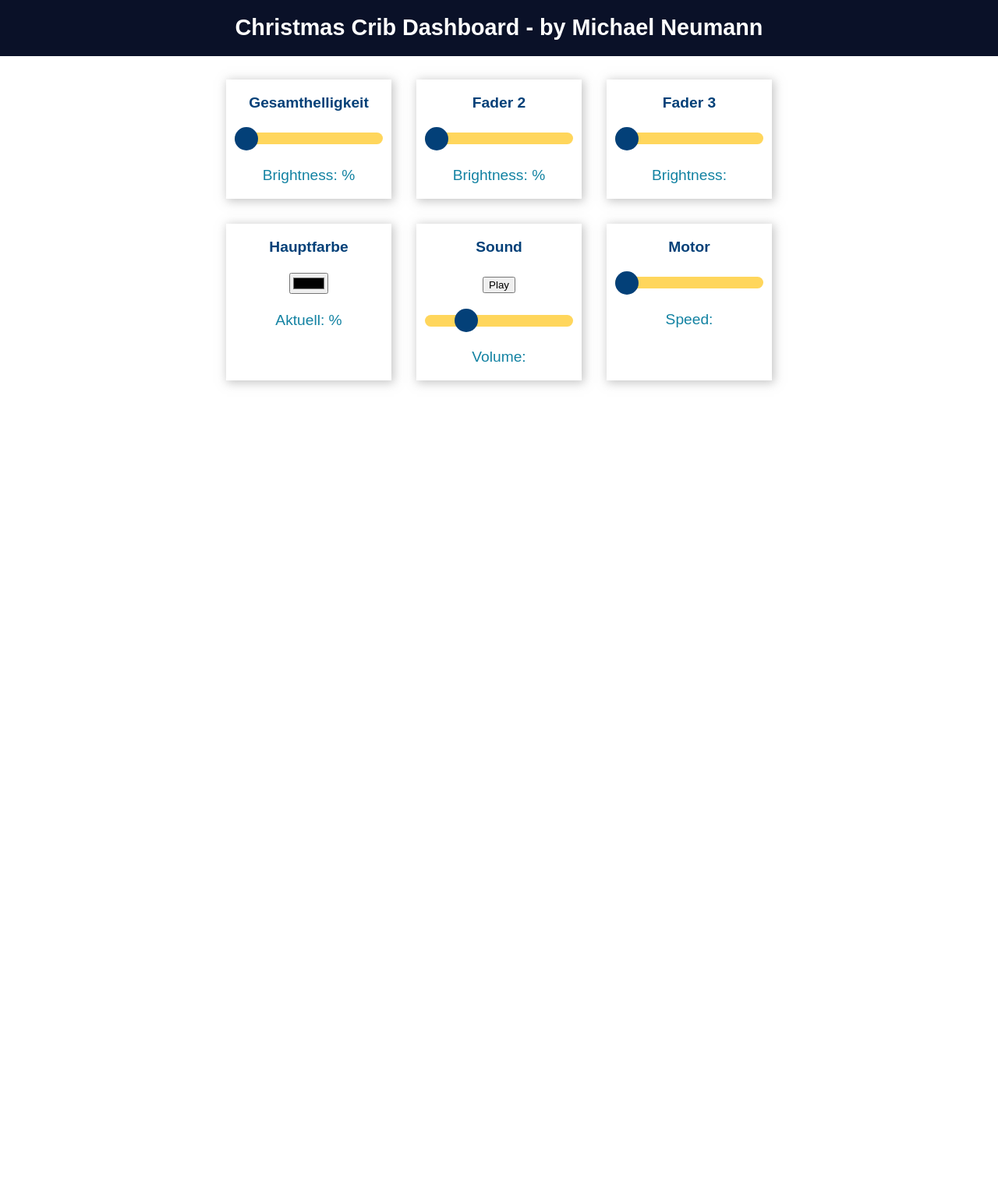
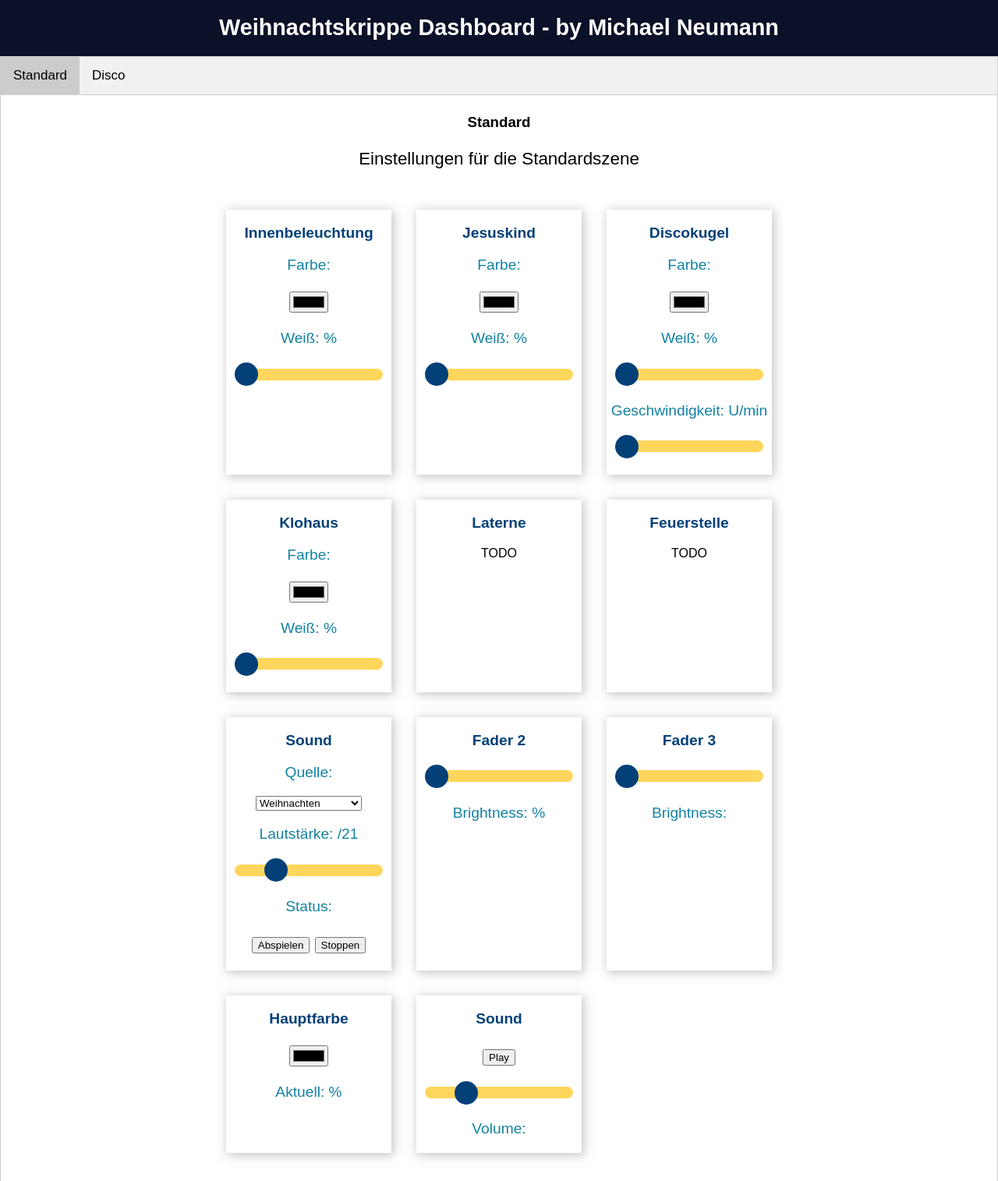
Before and after one commit to neumicha/christmas-crib, a plain HTML site: page data/webserver/index.html in a window 1280 px wide. Shown: the whole page at 78% size. Before the commit the page ends 800 px from the top, so only its background shows below. Drawn offline with Linux system fonts and the light colour scheme.

Commit message:
WIP: Build better web UI

```diff
--- a/data/webserver/index.html
+++ b/data/webserver/index.html
@@ -1,29 +1,120 @@
 <!-- Complete project details: https://randomnerdtutorials.com/esp32-web-server-websocket-sliders/ -->
 
 <!DOCTYPE html>
-<html>
+<html lang="de">
 
 <head>
-    <title>Christmas Crib Dashboard</title>
+    <meta charset="utf-8">
     <meta name="viewport" content="width=device-width, initial-scale=1">
     <link rel="icon" type="image/png" href="favicon.png">
     <link rel="stylesheet" type="text/css" href="style.css">
+    <title>Weihnachtskrippe - Dashboard</title>
 </head>
 
 <body>
     <div class="topnav">
-        <h1>Christmas Crib Dashboard - by Michael Neumann</h1>
+        <h1>Weihnachtskrippe Dashboard - by Michael Neumann</h1>
     </div>
+
+
+
+    <div class="tab">
+        <button class="tablinks" onclick="openTab(event, 'Default')" id="defaultTab">Standard</button>
+        <button class="tablinks" onclick="openTab(event, 'Disco')">Disco</button>
+    </div>
+
+    <div id="Default" class="tabcontent">
+        <h3>Standard</h3>
+        <p>Einstellungen für die Standardszene</p>
+
         <div class="content">
             <div class="card-grid">
                 <div class="card">
-                <p class="card-title">Gesamthelligkeit</p>
+                    <p class="card-title">Innenbeleuchtung</p>
+                    <p class="state">Farbe: <span id="color1RGBValue"></span></p>
                     <p class="switch">
-                    <input type="range" onchange="updateSliderPWM(this)" id="slider1" min="0" max="100" step="1"
-                        value="0" class="slider">
+                        <input type="color" onchange="updateColorRGB(this)" id="color1RGB" value="0">
                     </p>
-                <p class="state">Brightness: <span id="sliderValue1"></span> &percnt;</p>
+                    <p class="state">Weiß: <span id="color1WhiteValue"></span> %</p>
+                    <p class="switch">
+                        <input type="range" onchange="updateColorWhite(this)" id="color1White" min="0" max="100"
+                            step="1" value="0" class="slider">
+                    </p>
                 </div>
+                <div class="card">
+                    <p class="card-title">Jesuskind</p>
+                    <p class="state">Farbe: <span id="color2RGBValue"></span></p>
+                    <p class="switch">
+                        <input type="color" onchange="updateColorRGB(this)" id="color2RGB" value="0">
+                    </p>
+                    <p class="state">Weiß: <span id="color2WhiteValue"></span> %</p>
+                    <p class="switch">
+                        <input type="range" onchange="updateColorWhite(this)" id="color2White" min="0" max="100"
+                            step="1" value="0" class="slider">
+                    </p>
+                </div>
+                <div class="card">
+                    <p class="card-title">Discokugel</p>
+                    <p class="state">Farbe: <span id="color3RGBValue"></span></p>
+                    <p class="switch">
+                        <input type="color" onchange="updateColorRGB(this)" id="color3RGB" value="0">
+                    </p>
+                    <p class="state">Weiß: <span id="color3WhiteValue"></span> %</p>
+                    <p class="switch">
+                        <input type="range" onchange="updateColorWhite(this)" id="color3White" min="0" max="100"
+                            step="1" value="0" class="slider">
+                    </p>
+                    <p class="state">Geschwindigkeit: <span id="stepper1SpeedValue"></span> U/min</p>
+                    <p class="switch">
+                        <input type="range" onchange="updateStepperSpeed(this)" id="stepper1Speed" min="0" max="10"
+                            step="1" value="0" class="slider">
+                    </p>
+                </div>
+                <div class="card">
+                    <p class="card-title">Klohaus</p>
+                    <p class="state">Farbe: <span id="color4RGBValue"></span></p>
+                    <p class="switch">
+                        <input type="color" onchange="updateColorRGB(this)" id="color4RGB" value="0">
+                    </p>
+                    <p class="state">Weiß: <span id="color4WhiteValue"></span> %</p>
+                    <p class="switch">
+                        <input type="range" onchange="updateColorWhite(this)" id="color4White" min="0" max="100"
+                            step="1" value="0" class="slider">
+                    </p>
+                </div>
+                <div class="card">
+                    <p class="card-title">Laterne</p>
+                    TODO
+                </div>
+                <div class="card">
+                    <p class="card-title">Feuerstelle</p>
+                    TODO
+                </div>
+                <div class="card">
+                    <p class="card-title">Sound</p>
+                    <p class="state">Quelle: <span id="sound1SourceValue"></span></p>
+                    <select name="cars" id="cars">
+                        <option value="int:christmas">Weihnachten</option>
+                        <option
+                            value="http:http://stream.antennethueringen.de/live/aac-64/stream.antennethueringen.de/">
+                            Antenne Thüringen</option>
+                        <option value="http:https://stream.antenne.de/antenne/stream/mp3">Antenne Bayern</option>
+                    </select>
+                    <p class="state">Lautstärke: <span id="sound1VolumeValue"></span>/21</p>
+                    <p class="switch">
+                        <input type="range" onchange="updateVolume(this)" id="sound1Volume" min="0" max="21" step="1"
+                            value="5" class="slider">
+                    </p>
+                    <p class="state">Status: <span id="sound1SourceValue"></span></p>
+                    <p class="switch">
+                        <input type="button" onclick="playSound(this)" id="sound1Play" value="Abspielen">
+                        <input type="button" onclick="playSound(this)" id="sound1Stop" value="Stoppen">
+                    </p>
+                </div>
+
+
+
+
                 <div class="card">
                     <p class="card-title"> Fader 2</p>
                     <p class="switch">
@@ -58,15 +149,14 @@
                     </p>
                     <p class="state">Volume: <span id="sound1volumevalue"></span></p>
                 </div>
-            <div class="card">
-                <p class="card-title"> Motor</p>
-                <p class="switch">
-                    <input type="range" onchange="updateStepperSpeed(this)" id="stepper1" min="0" max="10" step="1"
-                        value="0" class="slider">
-                </p>
-                <p class="state">Speed: <span id="stepper1value"></span></p>
             </div>
         </div>
+    </div>
+
+
+    <div id="Disco" class="tabcontent">
+        <h3>Disco</h3>
+        <p>Paris is the capital of France.</p>
     </div>
     <script src="script.js"></script>
 </body>
--- a/data/webserver/script.js
+++ b/data/webserver/script.js
@@ -68,3 +68,21 @@ function onMessage(event) {
     document.getElementById("slider" + (i + 1).toString()).value = myObj[key];
   }
 }
+
+// Tabs
+function openTab(evt, tabName) {
+  var i, tabcontent, tablinks;
+  tabcontent = document.getElementsByClassName("tabcontent");
+  for (i = 0; i < tabcontent.length; i++) {
+    tabcontent[i].style.display = "none";
+  }
+  tablinks = document.getElementsByClassName("tablinks");
+  for (i = 0; i < tablinks.length; i++) {
+    tablinks[i].className = tablinks[i].className.replace(" active", "");
+  }
+  document.getElementById(tabName).style.display = "block";
+  evt.currentTarget.className += " active";
+}
+
+// Get the element with id="defaultOpen" and click on it
+document.getElementById("defaultTab").click();
--- a/data/webserver/style.css
+++ b/data/webserver/style.css
@@ -71,3 +71,41 @@ html {
     padding-left: 5%;
     padding-right: 5%;
   }
+
+/* Some more */
+/* Style the tab */
+.tab {
+  overflow: hidden;
+  border: 1px solid #ccc;
+  background-color: #f1f1f1;
+}
+
+/* Style the buttons inside the tab */
+.tab button {
+  background-color: inherit;
+  float: left;
+  border: none;
+  outline: none;
+  cursor: pointer;
+  padding: 14px 16px;
+  transition: 0.3s;
+  font-size: 17px;
+}
+
+/* Change background color of buttons on hover */
+.tab button:hover {
+  background-color: #ddd;
+}
+
+/* Create an active/current tablink class */
+.tab button.active {
+  background-color: #ccc;
+}
+
+/* Style the tab content */
+.tabcontent {
+  display: none;
+  padding: 6px 12px;
+  border: 1px solid #ccc;
+  border-top: none;
+}
```
Also changed, not shown: 3 other files. Lines whose indentation alone changed are shown as unchanged.
